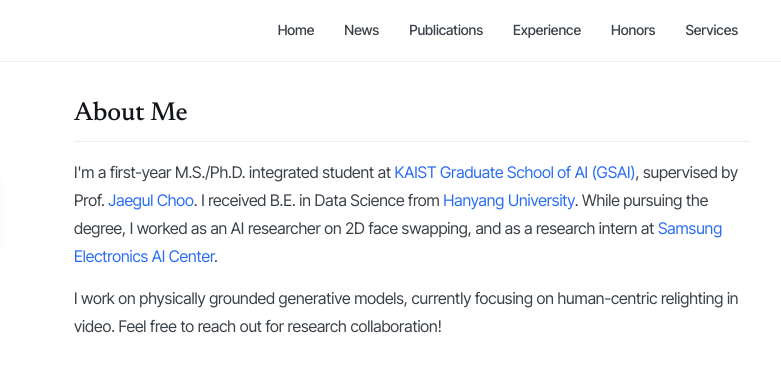
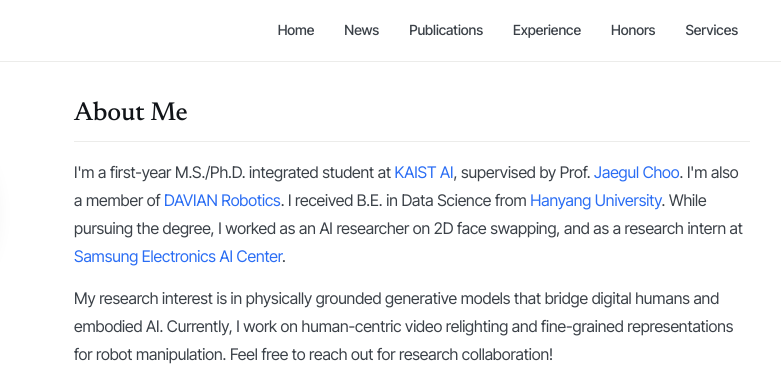
Before and after one commit to justin4ai/justin4ai.github.io, a plain HTML site: page index.html in a window 1280 px wide. Shown: the top 385 px of the page, 392-1173 px from the left. Drawn offline with Linux system fonts and the light colour scheme; some icons are missing.

Commit message:
2026.11.27 update

```diff
--- a/index.html
+++ b/index.html
@@ -751,14 +751,16 @@
       <h2 class="sec-h">About Me</h2>
       <p class="about-p">
         I'm a first-year M.S./Ph.D. integrated student at
-        <a href="https://gsai.kaist.ac.kr/">KAIST Graduate School of AI (GSAI)</a>,
+        <a href="https://gsai.kaist.ac.kr/">KAIST AI</a>,
         supervised by Prof. <a href="https://sites.google.com/site/jaegulchoo/">Jaegul Choo</a>.
+        I'm also a member of <a href="https://github.com/DAVIAN-Robotics">DAVIAN Robotics</a>.
         I received B.E. in Data Science from
         <a href="https://www.hanyang.ac.kr/">Hanyang University</a>. While pursuing the degree, I worked as an AI researcher on 2D face swapping, and as a research intern at
         <a href="https://semiconductor.samsung.com/kr/">Samsung Electronics AI Center</a>.
       </p>
       <p class="about-p">
-        I work on physically grounded generative models, currently focusing on human-centric relighting in video.
+        My research interest is in physically grounded generative models that bridge digital humans and embodied AI.
+        Currently, I work on human-centric video relighting and fine-grained representations for robot manipulation.
         Feel free to reach out for research collaboration!
       </p>
 
```
